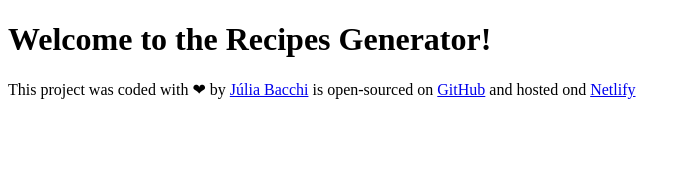
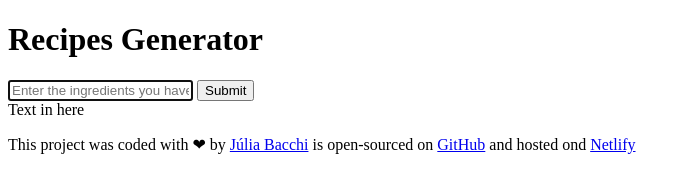
Before and after one commit to juliabacchi1/recipes-generator, a plain HTML site: page index.html in a window 1280 px wide. Shown: the whole page, without its empty margins (0-691 px from the left). Drawn offline with Linux system fonts and the light colour scheme.

Commit message:
Added a basic HTML structure

```diff
--- a/index.html
+++ b/index.html
@@ -8,7 +8,23 @@
     <title>🍳 Recipes Generator</title>
   </head>
   <body>
-    <h1>Welcome to the Recipes Generator!</h1>
+    <header>
+      <h1>Recipes Generator</h1>
+    </header>
+    <main>
+      <form action="">
+        <input
+          type="text"
+          placeholder="Enter the ingredients you have"
+          autofocus
+          required
+          autocomplete="off"
+        />
+        <input type="submit" />
+      </form>
+      <div>Text in here</div>
+    </main>
+
     <footer>
       <p>
         This project was coded with <span>❤</span> by
```
